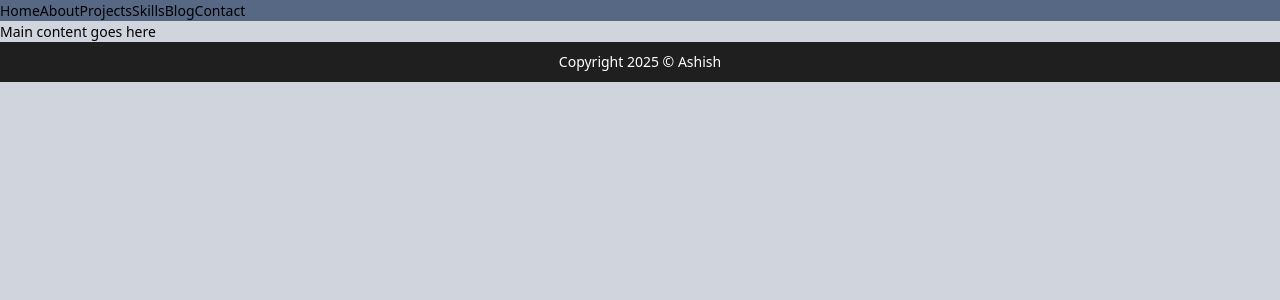
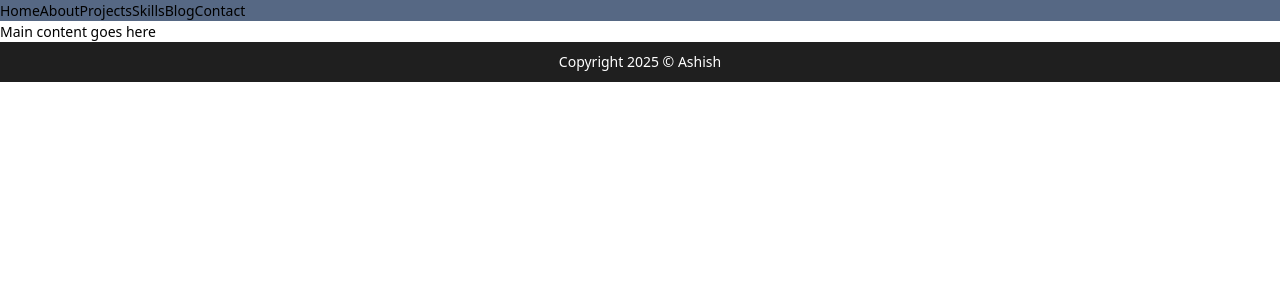
Before and after one commit to smooth-55/learn-front, a Next.js app: page / in a window 1280 px wide. Shown: the top 300 px of the page. Built offline with nearby package versions, Linux system fonts and the light colour scheme.

Commit message:
fix: remove default bg color

```diff
--- a/src/app/globals.css
+++ b/src/app/globals.css
@@ -1,7 +1,3 @@
 @tailwind base;
 @tailwind components;
 @tailwind utilities;
-
-body {
-  background: #d0d5dd;
-}
```
